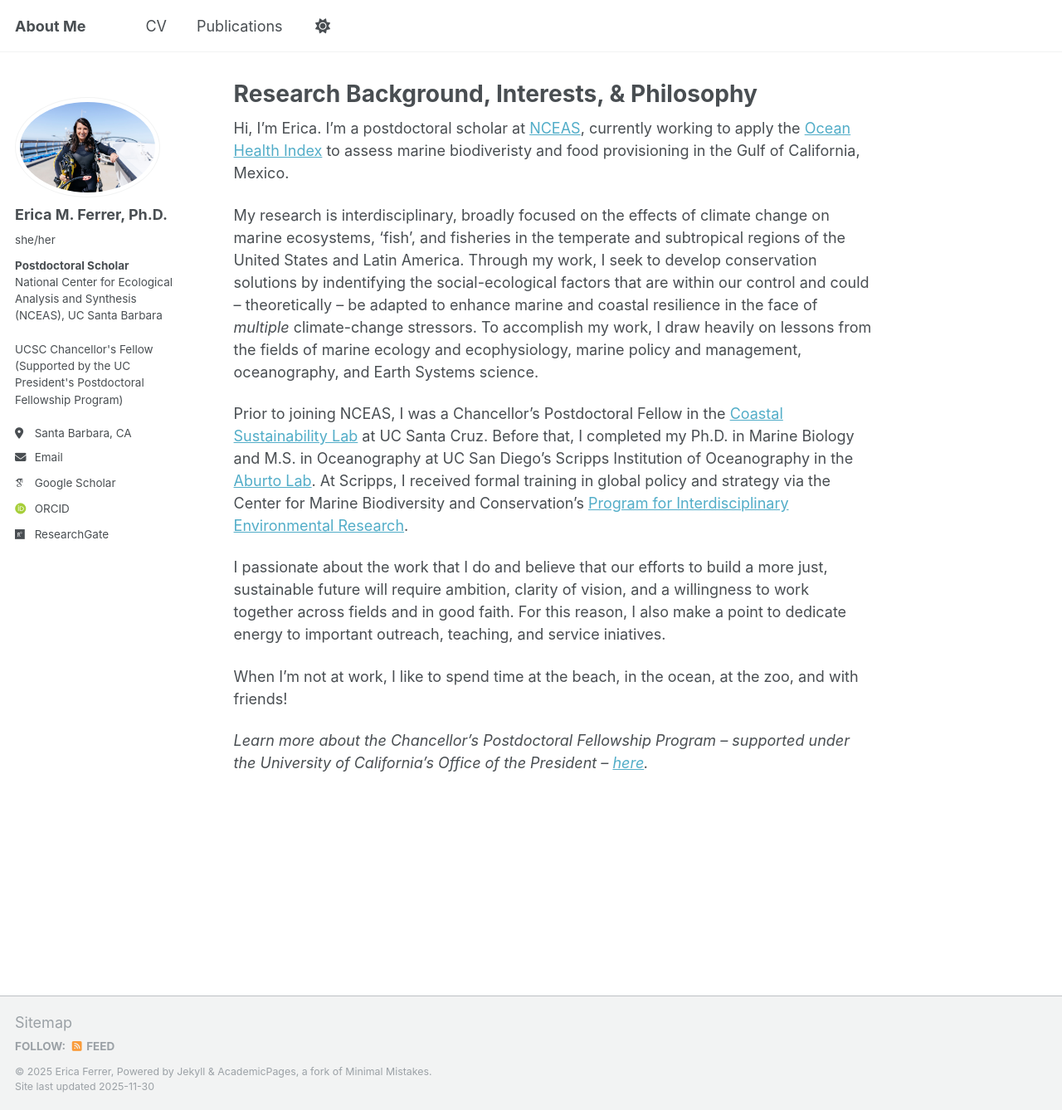
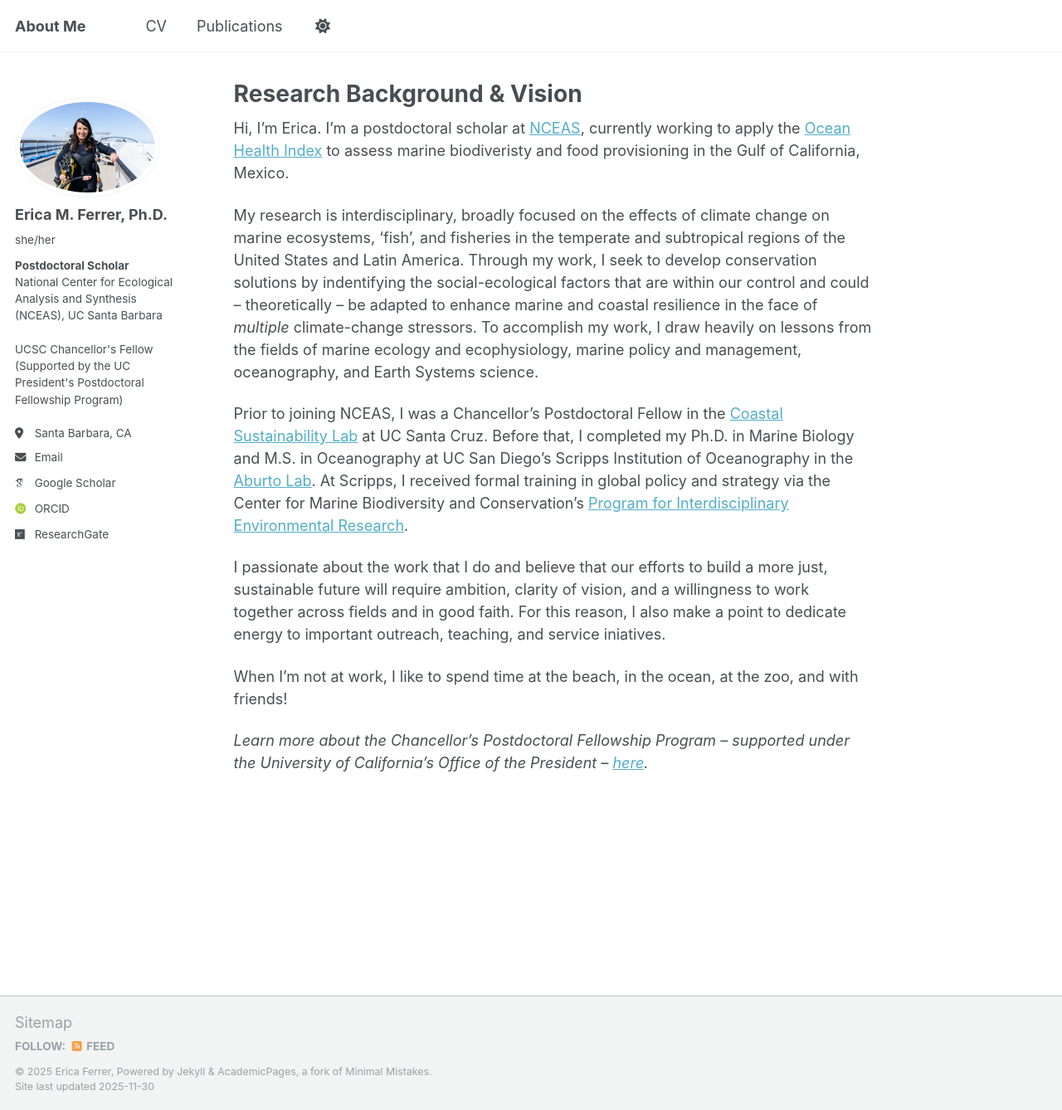
Before and after one commit to emferrer/emferrer.github.io, a Jekyll site: the page built from _pages/about.md, in a window 1280 px wide and 1338 px high. Shown: the whole window at 83% size. Built offline with Jekyll 4.4.1, drawn with Linux system fonts in a browser that asks for light colours; some web fonts are replaced; a script that is not in the unit is left out.

Commit message:
Update about.md

```diff
--- a/_pages/about.md
+++ b/_pages/about.md
@@ -1,6 +1,6 @@
 ---
 permalink: /
-title: "Research Background, Interests, & Philosophy"
+title: "Research Background & Vision"
 author_profile: true
 redirect_from:
   - /about/
```
